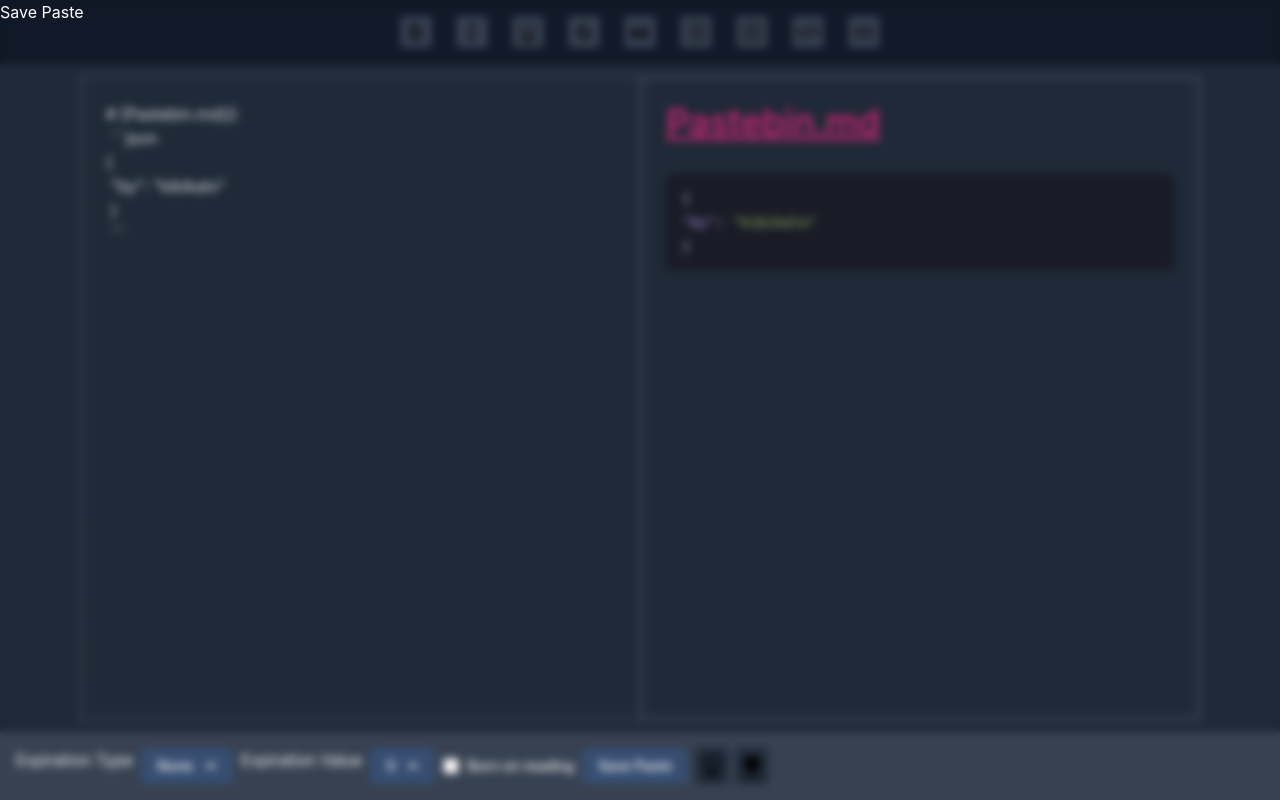
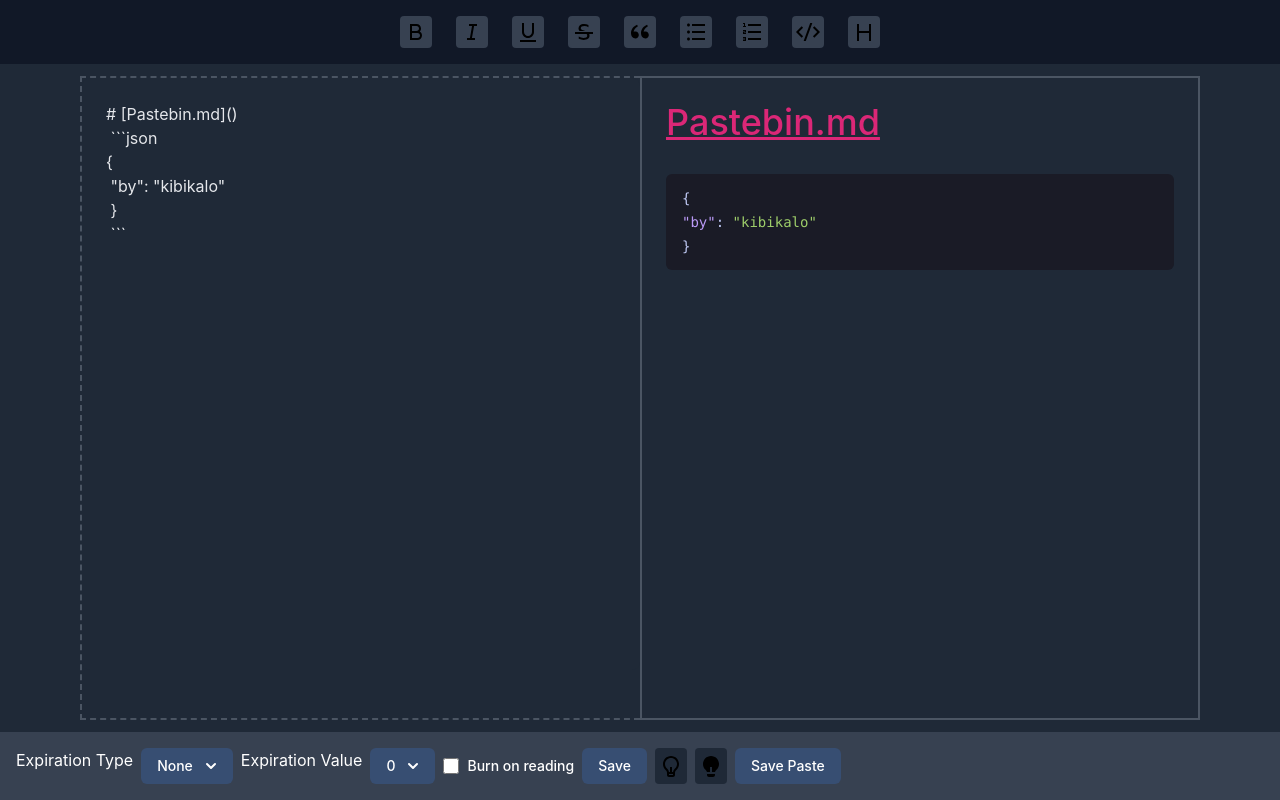
Before and after one commit to kibikalo/pastebin-md, a React (Create React App) app: page / in a window 1280 px wide. Built offline with nearby package versions, Linux system fonts and the light colour scheme.

Commit message:
Save Paste Modal start

```diff
--- a/src/App.js
+++ b/src/App.js
@@ -12,7 +12,7 @@
 import Toolbar from './components/Editor/Toolbar.jsx';
 import { addBoldText } from './components/Editor/toolbarLogic/boldButtonFunction.ts'
 import ThemeSwitcher from './components/Buttons/ThemeSwitcher.jsx'
-import Modal from './components/Paste/PastePreferences.jsx';
+import SavePasteModal from './components/Paste/SavePasteModal.jsx';
 
 
 function App() {
@@ -23,6 +23,9 @@
 
   // State for themes
   const [theme, setTheme] = useState('light');
+
+  // State for Paste Menu visibilitie
+  const [showPasteModal, setShowPasteModal] = useState(false);
 
   // State for the Expiration Type selection
   const [expirationType, setExpirationType] = useState('NULL');
@@ -127,7 +130,15 @@
                           onError={onError} />
 
               <ThemeSwitcher />
-              <Modal />
+
+              <button onClick={() => setShowPasteModal(true)}
+                      className="px-4 py-2 text-sm font-medium text-white bg-blue-500 rounded-md bg-opacity-20 hover:bg-opacity-30 focus:outline-none focus-visible:ring-2 focus-visible:ring-white focus-visible:ring-opacity-75">
+                Save Paste
+              </button>
+
+              <SavePasteModal  isVisible={showPasteModal}
+                               onClose={() => setShowPasteModal(false)} />
+
             </div>
 
           </div>
--- a/src/components/Paste/PastePreferences.jsx
+++ /dev/null
@@ -1,11 +0,0 @@
-import React from "react";
-
-const Modal = () => {
-    return (
-        <div className="fixed inset-0 bg-color-gray-500 bg-opacity-50 backdrop-blur-sm">
-            Save Paste
-        </div>
-    )
-}
-
-export default Modal;
--- a/src/components/Paste/SaveButton.jsx
+++ b/src/components/Paste/SaveButton.jsx
@@ -17,7 +17,7 @@
   return (
     <button onClick={handleSaveClick}
             className="px-4 py-2 text-sm font-medium text-white bg-blue-500 rounded-md bg-opacity-20 hover:bg-opacity-30 focus:outline-none focus-visible:ring-2 focus-visible:ring-white focus-visible:ring-opacity-75">
-      Save Paste
+      Save
     </button>
   );
 };
--- /dev/null
+++ b/src/components/Paste/SavePasteModal.jsx
@@ -0,0 +1,34 @@
+import React from "react";
+
+const SavePasteModal = ( {isVisible, onClose} ) => {
+
+    if ( !isVisible ) {
+        return null;
+    }
+
+    const handleClose = (e) => {
+        if ( e.target.id === 'save-paste-wrapper') {
+            onClose();
+        }
+    }
+
+    return (
+        <div className="fixed inset-0 bg-color-gray-500 bg-opacity-50 backdrop-blur-sm flex justify-center items-center"
+             id="save-paste-wrapper"
+             onClick={handleClose}>
+            <div className="w-[600px] flex flex-col">
+                <button className="place-self-end bg-gray-700 rounded p-4 hover:bg-gray-600"
+                        onClick={() => onClose()}>
+                    <svg xmlns="http://www.w3.org/2000/svg" viewBox="0 0 24 24"><path fill="none" d="M0 0h24v24H0z"></path><path d="M12.0007 10.5865L16.9504 5.63672L18.3646 7.05093L13.4149 12.0007L18.3646 16.9504L16.9504 18.3646L12.0007 13.4149L7.05093 18.3646L5.63672 16.9504L10.5865 12.0007L5.63672 7.05093L7.05093 5.63672L12.0007 10.5865Z"></path></svg>
+                </button>
+                <div className="bg-white text-slate-900 p-4 rounded-md">
+                    <div className="grid grid-cols-2 grid-rows-4 gap-4">
+
+                    </div>
+                </div>
+            </div>
+        </div>
+    )
+}
+
+export default SavePasteModal;
```
